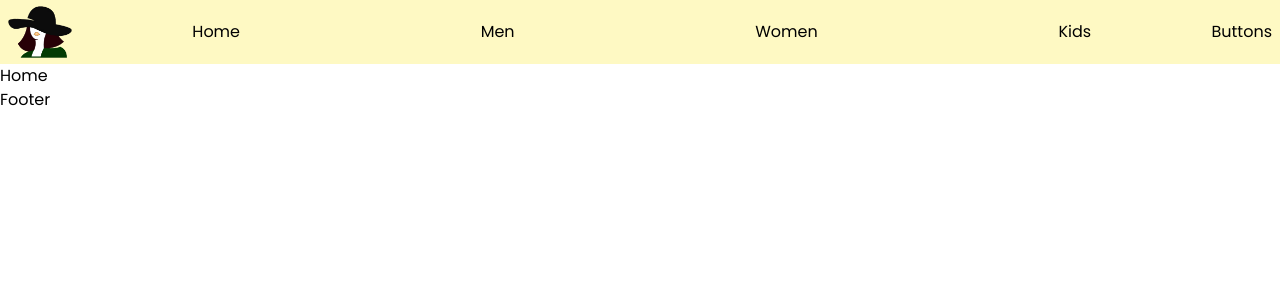
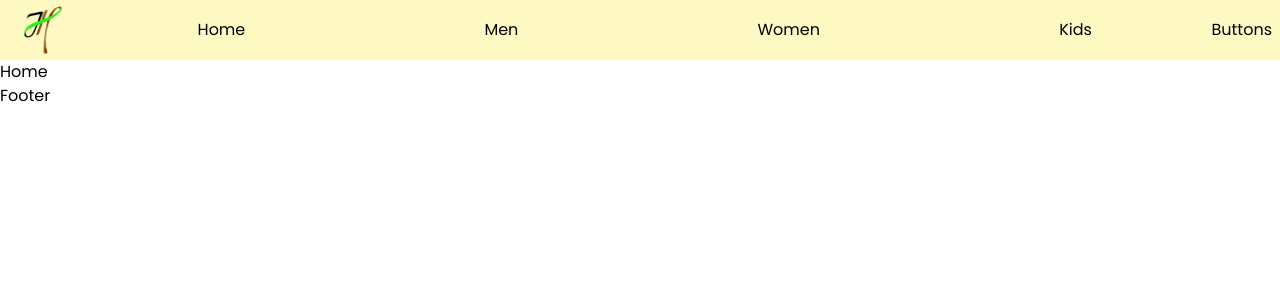
Before and after one commit to Kennius7/Judyhub-Ecomm-new, a React (Vite) app: page / in a window 1280 px wide. Shown: the top 300 px of the page. Built offline with nearby package versions, Linux system fonts and the light colour scheme.

Commit message:
Logo change

```diff
--- a/src/components/Header.jsx
+++ b/src/components/Header.jsx
@@ -1,5 +1,5 @@
 import Navbar from "./Navbar";
-import logo from "../assets/JudyHub Logo1.png";
+import logo from "../assets/JudyHubLogo3.png";
 import { useNavigate } from "react-router-dom";
 
 
@@ -8,9 +8,11 @@ const Header = () => {
 const navigate = useNavigate();
 
   return (
-    <div className="flex flex-row justify-between items-center w-full bg-yellow-100 px-2">
-        <div className="cursor-pointer" onClick={()=>navigate("/")}>
-            <img src={logo} alt="logo pics" className="w-16 h-16"/>
+    <div className="flex flex-row justify-between items-center w-full h-[60px] bg-yellow-100 px-2">
+        <div
+          onClick={()=>navigate("/")}
+          className="cursor-pointer w-[70px] h-[60px]">
+            <img src={logo} alt="logo pics" className="w-full h-full"/>
         </div>
         <div className="flex-1">
             <Navbar/>
```
Also changed, not shown: src/assets/JudyHubLogo3.png (added).
